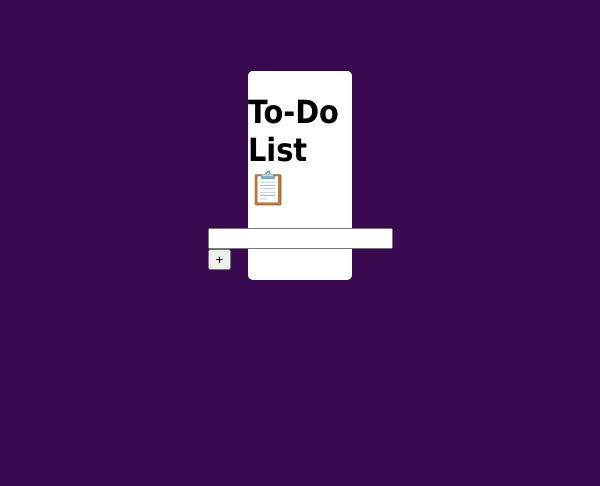
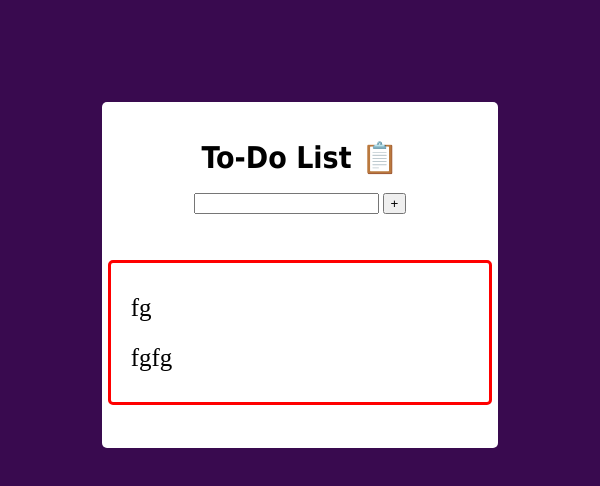
Before and after one commit to FARAJI-Omar/to-do-list, a plain HTML site: page index.html in a window 600 px wide. Drawn offline with Linux system fonts and the light colour scheme.

Commit message:
Responsivity

```diff
--- a/index.html
+++ b/index.html
@@ -13,7 +13,7 @@
             <input id="inputBox" type="text">
             <button id="add">+</button>
             <div id="toDoContainer" class="to-do-container">
-
+               <p>fg <br>fgfg</p>
             </div>
         </div>
     </div>
--- a/style.css
+++ b/style.css
@@ -1,7 +1,19 @@
+html{
+    margin: 0;
+    padding: 0;
+    width: 100%;
+    height: 100%;
+    overflow: hidden;
+  }
+
 body{
     background-color: #390a4f;
-    padding: 40%;
-    overflow-x: hidden;
+    width: 25%;
+    padding: 5% 0% 0% 0%;
+    align-items: center;
+    justify-content: center;
+    justify-items: center;
+    margin: auto;
 }
 
 .main-container{
@@ -12,15 +24,110 @@ body{
     justify-content: center;
     align-items: center;
     width: 100%;
-    padding-bottom: 10%;
-    margin-top: -170%;
 }
 h1{
     font-family: Tahoma, sans-serif;
 }
+.to-do-container {
+    display: flex;
+    justify-content: center;
+    width: 100%;
+    margin-top: 5%;
+}
+.main-container .to-do-container p{
+    border: red solid;
+    border-radius: 5px;
+    padding: 5%;
+    width: 100%;
+}
 
-/* .paragraph-styling{
-    margin: 0;
-    cursor: pointer;
-    font-size: 20px;
-} */
+@media (max-width: 600px) {
+    body {
+        width: 70%;
+        padding: 2%;
+    }
+
+    .main-container {
+        padding: 5%;
+        margin-top: 30%;
+    }
+
+    h1 {
+        font-size: 25px;
+        margin-bottom: 15%;
+    }
+
+    .to-do-container{
+        justify-content: center;
+        width: 100%;
+        margin-top: 5%;
+    }
+
+    .to-do-container p {
+        padding: 5px;
+        font-size: 20px;
+        line-height: 2;
+    }
+}
+
+@media (min-width: 600px) and (max-width: 900px) {
+    body {
+        width: 60%;
+    }
+
+    h1 {
+        font-size: 30px;
+        margin-bottom: 10%;
+    }
+
+    .main-container {
+        padding: 5%;
+        margin-top: 25%;
+    }
+
+    h1 {
+        font-size: 30px;
+        margin-bottom: 5%;
+    }
+
+    .to-do-container{
+        justify-content: center;
+        width: 180%;
+        margin-top: 10%;
+        margin-left: -40%;
+    }
+
+    .to-do-container p {
+        padding: 10px;
+        font-size: 25px;
+        line-height: 2;
+    }
+}
+
+@media (min-width: 900px) {
+    body {
+        width: 40%;
+    }
+
+    h1 {
+        font-size: 45px;
+        margin-bottom: 10%;
+    }
+
+    .main-container {
+        padding: 5%;
+    }
+
+
+    .to-do-container{
+        width: 200%;
+        margin-top: 10%;
+        margin-left: -45%;
+    }
+
+    .to-do-container p {
+        padding: 10px;
+        font-size: 25px;
+        line-height: 2;
+    }
+}
```
